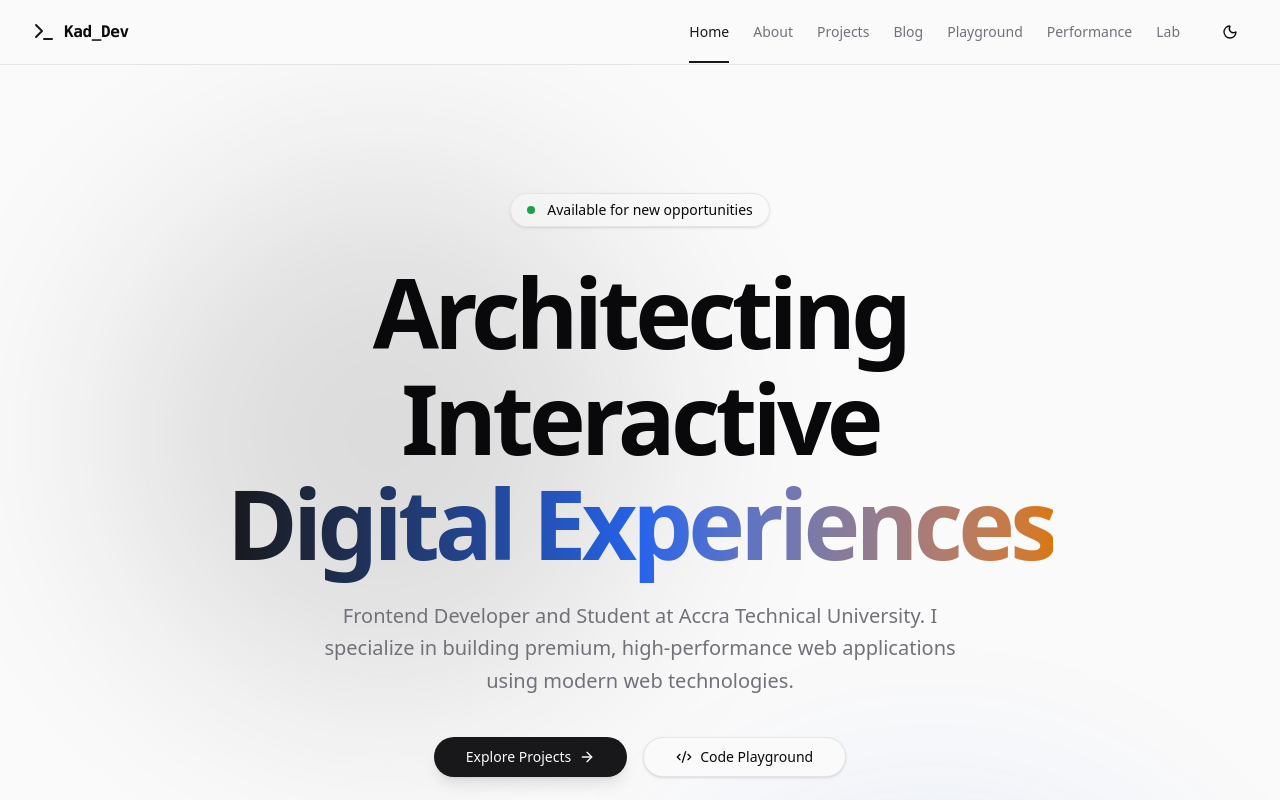
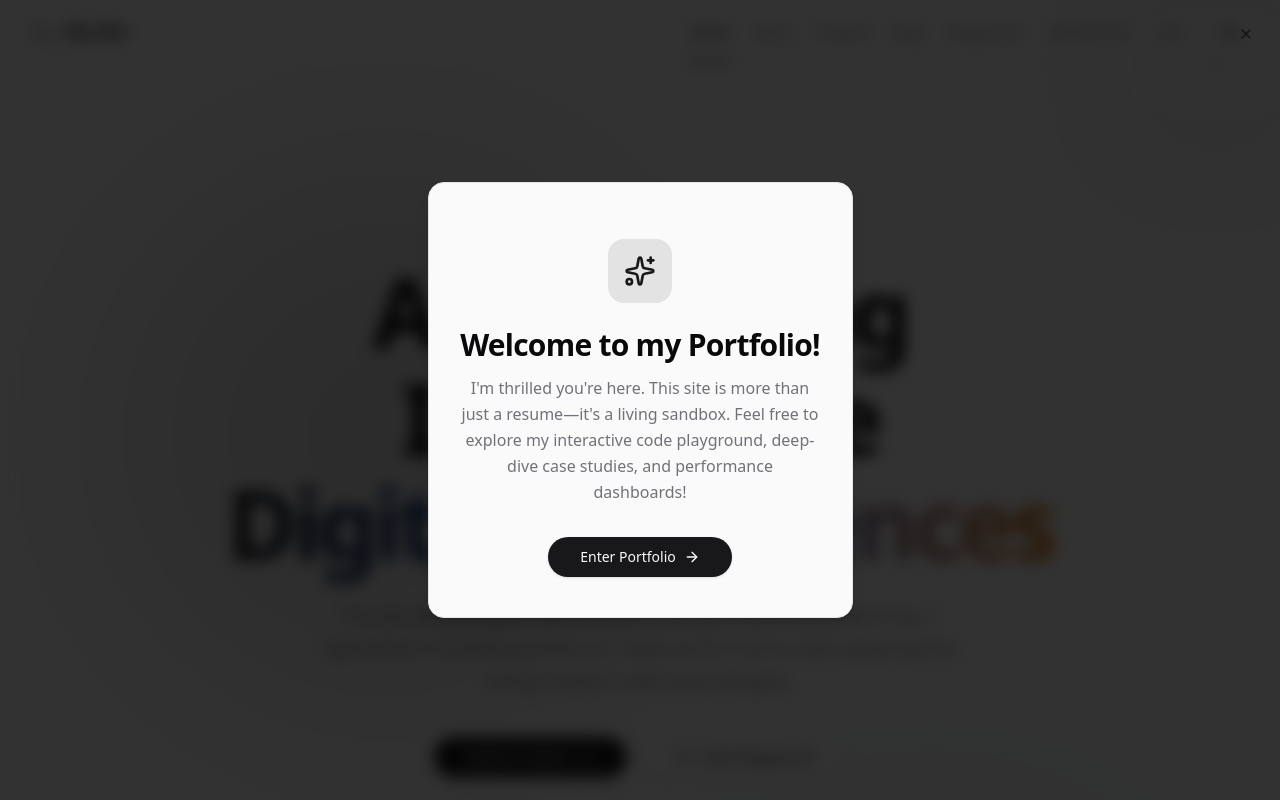
Before and after one commit to djayourikelvinatsu-hub/my_portfolio, a Next.js app: page / in a window 1280 px wide. Shown: the top 800 px of the page. Built offline with nearby package versions, Linux system fonts and the light colour scheme.

Commit message:
feat: add animated welcome visitor modal

```diff
--- a/src/app/layout.tsx
+++ b/src/app/layout.tsx
@@ -3,6 +3,7 @@ import { Geist, Geist_Mono } from "next/font/google";
 import { ThemeProvider } from "@/components/theme-provider";
 import { Navbar } from "@/components/layout/navbar";
 import { Footer } from "@/components/layout/footer";
+import { WelcomeModal } from "@/components/welcome-modal";
 import "./globals.css";
 
 const geistSans = Geist({
@@ -41,6 +42,7 @@ export default function RootLayout({
             {children}
           </main>
           <Footer />
+          <WelcomeModal />
         </ThemeProvider>
       </body>
     </html>
--- /dev/null
+++ b/src/components/welcome-modal.tsx
@@ -0,0 +1,72 @@
+"use client"
+
+import * as React from "react"
+import { Sparkles, ArrowRight } from "lucide-react"
+import { Modal } from "@/components/ui/modal"
+import { Button } from "@/components/ui/button"
+import { motion } from "framer-motion"
+
+export function WelcomeModal() {
+    const [isOpen, setIsOpen] = React.useState(false)
+    const [mounted, setMounted] = React.useState(false)
+
+    React.useEffect(() => {
+        setMounted(true)
+        // Check if the user has visited before
+        const hasVisited = localStorage.getItem("hasVisitedPortfolio")
+        if (!hasVisited) {
+            // Add a small delay so it doesn't pop up instantly on page load
+            const timer = setTimeout(() => {
+                setIsOpen(true)
+            }, 1000)
+            return () => clearTimeout(timer)
+        }
+    }, [])
+
+    const handleClose = () => {
+        setIsOpen(false)
+        localStorage.setItem("hasVisitedPortfolio", "true")
+    }
+
+    // Prevent hydration mismatch
+    if (!mounted) return null
+
+    return (
+        <Modal
+            isOpen={isOpen}
+            onClose={handleClose}
+            className="sm:max-w-[425px] overflow-hidden"
+        >
+            <div className="absolute top-0 right-0 w-32 h-32 bg-primary/10 rounded-full blur-3xl" />
+
+            <div className="flex flex-col items-center text-center py-4 relative z-10">
+                <motion.div
+                    initial={{ scale: 0.8, opacity: 0 }}
+                    animate={{ scale: 1, opacity: 1 }}
+                    transition={{ delay: 0.2, type: "spring", bounce: 0.5 }}
+                    className="w-16 h-16 bg-primary/10 rounded-2xl flex items-center justify-center mb-6"
+                >
+                    <Sparkles className="h-8 w-8 text-primary" />
+                </motion.div>
+
+                <h2 className="text-2xl sm:text-3xl font-bold tracking-tight mb-3">
+                    Welcome to my Portfolio!
+                </h2>
+
+                <p className="text-muted-foreground mb-8 text-sm sm:text-base leading-relaxed px-2">
+                    I'm thrilled you're here. This site is more than just a resume—it's a living sandbox.
+                    Feel free to explore my interactive code playground, deep-dive case studies, and performance dashboards!
+                </p>
+
+                <Button
+                    onClick={handleClose}
+                    className="w-full sm:w-auto rounded-full px-8 group"
+                    size="lg"
+                >
+                    Enter Portfolio
+                    <ArrowRight className="ml-2 h-4 w-4 group-hover:translate-x-1 transition-transform" />
+                </Button>
+            </div>
+        </Modal>
+    )
+}
```
